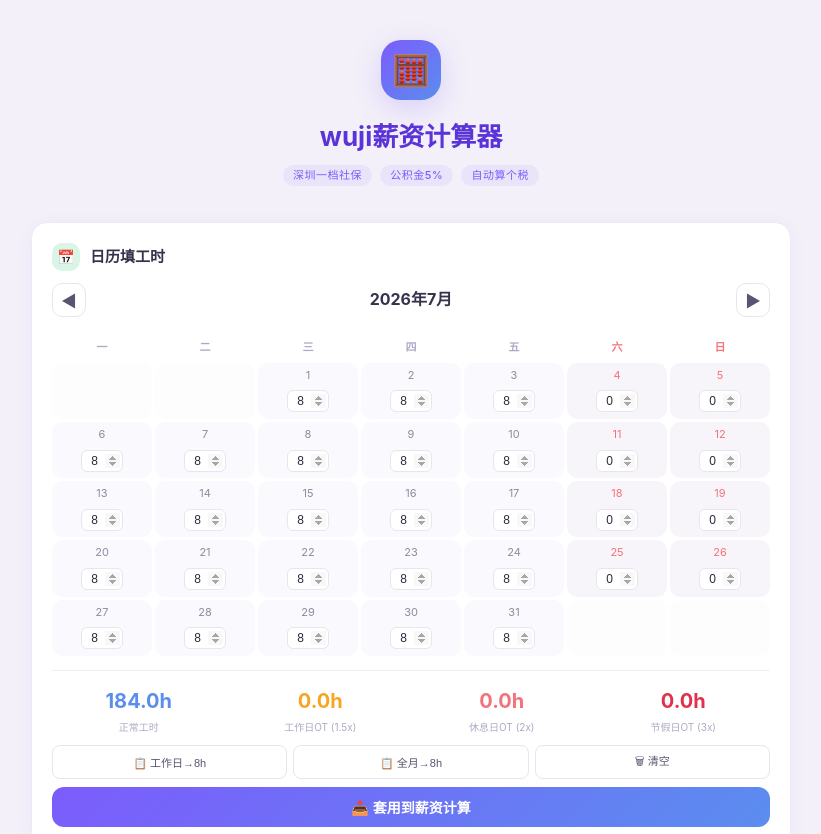
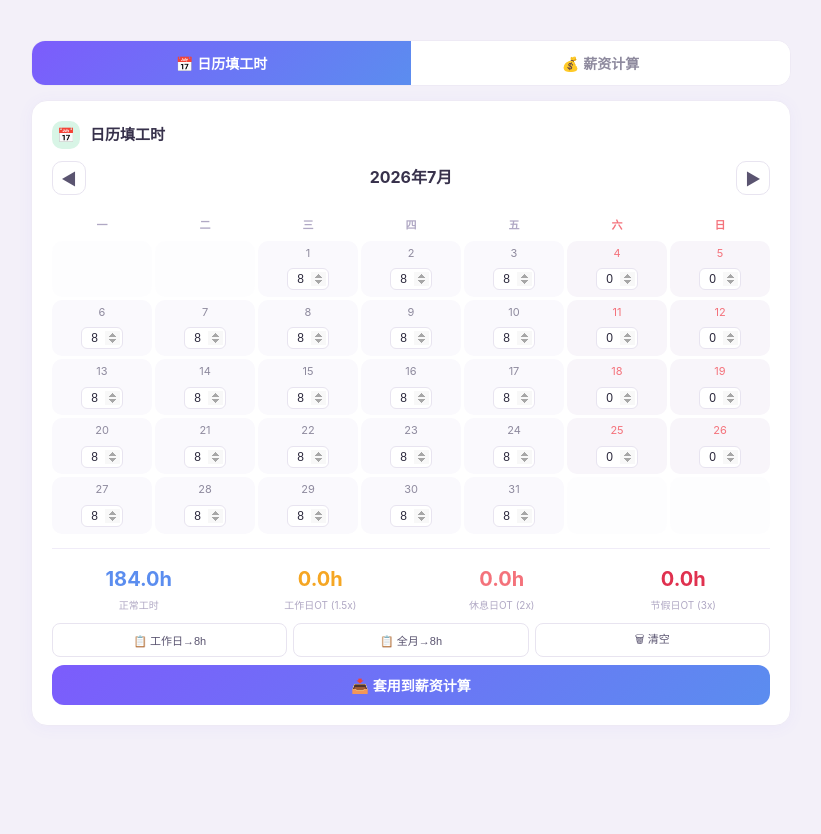
Before and after one commit to gyuwguyvjgu/salary-calc, a website: page index.html in a window 1280 px wide. Shown: the top 834 px of the page, without its empty margins (229-1050 px from the left). After the commit the page ends 800 px from the top, so only its background shows below. Drawn offline with Linux system fonts and the light colour scheme.

Commit message:
Tab navigation: calendar + salary separated

```diff
--- a/index.html
+++ b/index.html
@@ -28,42 +28,12 @@
   }
 
   /* ── Header ── */
-  .header {
-    text-align: center;
-    margin-bottom: 36px;
-  }
-  .header .logo {
-    display: inline-flex;
-    align-items: center;
-    justify-content: center;
-    width: 60px; height: 60px;
-    background: linear-gradient(135deg, #7c5cfc, #5b8def);
-    border-radius: 20px;
-    font-size: 30px;
-    margin-bottom: 16px;
-    box-shadow: 0 8px 28px rgba(124,92,252,0.22);
-  }
-  .header h1 {
-    font-size: 26px;
-    font-weight: 700;
-    color: #5b34d8;
-    margin-bottom: 6px;
-  }
-  .header .subtitle {
-    font-size: 13px;
-    color: #8e8a9e;
-    letter-spacing: 0.5px;
-  }
-  .header .subtitle .tag {
-    display: inline-block;
-    padding: 2px 10px;
-    border-radius: 20px;
-    background: rgba(124,92,252,0.08);
-    color: #7c5cfc;
-    font-size: 11px;
-    margin: 0 2px;
-    font-weight: 500;
-  }
+  /* ── Tab Nav ── */
+  .tab-nav { display: flex; gap: 0; margin-bottom: 14px; border-radius: 14px; overflow: hidden; background: #fff; border: 1px solid #eeeaf5; }
+  .tab-btn { flex: 1; padding: 12px; border: none; background: #fff; font-size: 14px; font-weight: 600; color: #8e8a9e; cursor: pointer; transition: all 0.2s; }
+  .tab-btn.active { background: linear-gradient(135deg, #7c5cfc, #5b8def); color: #fff; }
+  .tab-panel { display: none; }
+  .tab-panel.active { display: block; }
 
   /* ── Card ── */
   .card {
@@ -380,18 +350,14 @@
 
 <div class="app">
 
-  <!-- ── Header ── -->
-  <div class="header">
-    <div class="logo">🧮</div>
-    <h1>wuji薪资计算器</h1>
-    <p class="subtitle">
-      <span class="tag">深圳一档社保</span>
-      <span class="tag">公积金5%</span>
-      <span class="tag">自动算个税</span>
-    </p>
+  <!-- ── Tab Navigation ── -->
+  <div class="tab-nav">
+    <button class="tab-btn active" onclick="switchTab('calendar')">📅 日历填工时</button>
+    <button class="tab-btn" onclick="switchTab('salary')">💰 薪资计算</button>
   </div>
 
-  <!-- ── Calendar ── -->
+  <!-- ── Tab: Calendar ── -->
+  <div class="tab-panel active" id="tab-calendar">
   <div class="card" id="calendarCard">
     <div class="card-title">
       <span class="icon icon-result">📅</span>日历填工时
@@ -420,6 +386,10 @@
     </div>
     <button class="btn-apply" onclick="applyCalendarToSalary()">📥 套用到薪资计算</button>
   </div>
+  </div><!-- /tab-calendar -->
+
+  <!-- ── Tab: Salary ── -->
+  <div class="tab-panel" id="tab-salary">
 
   <!-- ── Salary Input ── -->
   <div class="card">
@@ -587,6 +557,7 @@
   </div>
 
   <div class="footer">深圳薪资计算器 · 仅供参考，实际以工资条为准</div>
+  </div><!-- /tab-salary -->
 </div>
 
 <script>
@@ -792,6 +763,14 @@ function updateCalSummary() {
   document.getElementById('sumOT3').textContent = h.ot3.toFixed(1) + 'h';
 }
 
+function switchTab(name) {
+  // Update buttons
+  document.querySelectorAll('.tab-btn').forEach(function(b) { b.classList.remove('active'); });
+  document.querySelectorAll('.tab-panel').forEach(function(p) { p.classList.remove('active'); });
+  event.target.classList.add('active');
+  document.getElementById('tab-' + name).classList.add('active');
+}
+
 function applyCalendarToSalary() {
   var h = getCellHours();
   // Fill overtime hours into the salary form
@@ -800,8 +779,12 @@ function applyCalendarToSalary() {
   document.getElementById('otHoliday').value = h.ot3;
   // Trigger salary calculation
   calc();
-  // Scroll to results
-  document.getElementById('resultCard').scrollIntoView({ behavior: 'smooth' });
+  // Switch to salary tab
+  document.querySelectorAll('.tab-btn').forEach(function(b) { b.classList.remove('active'); });
+  document.querySelectorAll('.tab-panel').forEach(function(p) { p.classList.remove('active'); });
+  document.querySelector('.tab-btn:nth-child(2)').classList.add('active');
+  document.getElementById('tab-salary').classList.add('active');
+  window.scrollTo({ top: 0, behavior: 'smooth' });
 }
 
 function batchFill(mode) {
```
